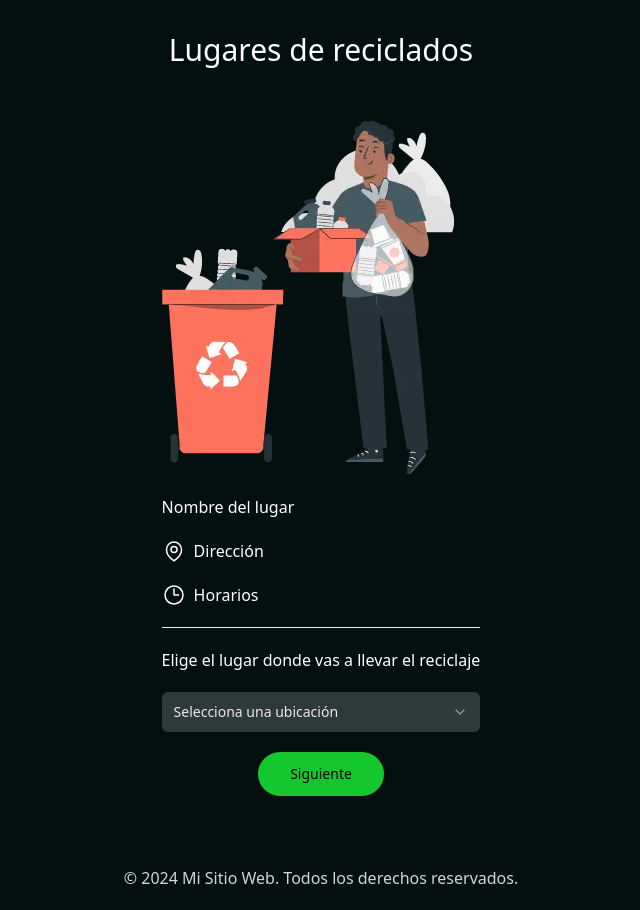
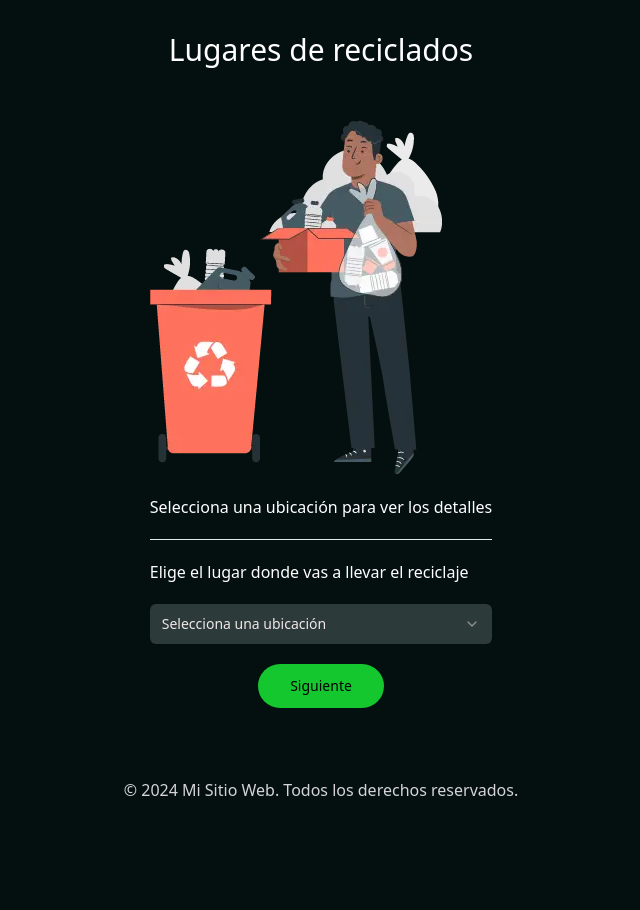
Before and after one commit to MatiasAguirre26/reciclaje-final, a Next.js app: page /recycle/locations in a window 1280 px wide. Shown: the whole page, without its empty margins (319-959 px from the left). After the commit the page ends 822 px from the top, so only its background shows below. Built offline with nearby package versions, Linux system fonts and the light colour scheme.

Commit message:
haciendo cambios para que se actualice en tiempo real los datos de la ubicacion que selecciono el usuario

```diff
--- a/src/app/recycle/locations/page.js
+++ b/src/app/recycle/locations/page.js
@@ -162,6 +162,84 @@
 // }
 
 'use client'
+// import styles from '@/styles/recycle-page.module.css';
+// import { MapPinIcon, ClockIcon } from '@heroicons/react/24/outline';
+// import Link from "next/link";
+// import { buttonVariants } from "@/components/ui/button";
+// import useRecycleStore from "@/app/stores/useRecycleStore"; // Importar Zustand
+// import {
+//     Select,
+//     SelectContent,
+//     SelectGroup,
+//     SelectItem,
+//     SelectLabel,
+//     SelectTrigger,
+//     SelectValue,
+// } from "@/components/ui/select";
+
+// export default function Locations() {
+//     const { setSelectedLocation } = useRecycleStore(); // Acceder al setter para guardar la ubicación
+
+//     const handleLocationChange = (value) => {
+//         // Guardar la ubicación seleccionada en el estado de Zustand
+//         const selectedLocation = locations.find((location) => location.value === value);
+//         setSelectedLocation(selectedLocation);
+//     };
+
+//     const locations = [
+//         { value: "location1", name: "Calle Falsa 123, Ciudad A", address: "Calle Falsa 123", hours: "9am - 5pm" },
+//         { value: "location2", name: "Avenida Siempreviva 742, Ciudad B", address: "Avenida Siempreviva 742", hours: "10am - 6pm" },
+//         { value: "location3", name: "Plaza Central, Ciudad C", address: "Plaza Central", hours: "8am - 4pm" },
+//         { value: "location4", name: "Barrio Verde, Ciudad D", address: "Barrio Verde", hours: "11am - 7pm" },
+//     ];
+
+//     return (
+//         <div className="mx-[30px] grid gap-[20px] justify-center my-8 text-white">
+//             <div className="mb-8 text-3xl text-center">
+//                 <h1>Lugares de reciclados</h1>
+//             </div>
+//             <div>
+//                 <img src='/assets/header.webp' alt='imagen-del-lugar'></img>
+//             </div>
+//             <p>Nombre del lugar</p>
+//             <div className="flex items-center">
+//                 <MapPinIcon className="w-6 h-6 mr-2" />
+//                 <p>Dirección</p>
+//             </div>
+//             <div className="flex items-center">
+//                 <ClockIcon className="w-6 h-6 mr-2" />
+//                 <p>Horarios</p>
+//             </div>
+//             <hr />
+//             <p>Elige el lugar donde vas a llevar el reciclaje</p>
+//             <div>
+//                 <Select onValueChange={handleLocationChange}>
+//                     <SelectTrigger className={`${styles.selectTrigger} w-[280px] text-black`}>
+//                         <SelectValue placeholder="Selecciona una ubicación" />
+//                     </SelectTrigger>
+//                     <SelectContent className={styles.selectContent}>
+//                         <SelectGroup>
+//                             <SelectLabel className={styles.selectLabel}>Ubicaciones de reciclaje</SelectLabel>
+//                             {locations.map((location) => (
+//                                 <SelectItem key={location.value} value={location.value} className={styles.selectItem}>
+//                                     <div className="flex items-center">
+//                                         <MapPinIcon className="w-4 h-4 mr-2" />
+//                                         <span>{location.name}</span>
+//                                     </div>
+//                                 </SelectItem>
+//                             ))}
+//                         </SelectGroup>
+//                     </SelectContent>
+//                 </Select>
+//             </div>
+//             <div className='text-center'>
+//                 <Link href="locations/1" className={buttonVariants({ variant: "blackText", size: "lg", className: "font-bold" })}>Siguiente</Link>
+//             </div>
+//         </div>
+//     );
+// }
+
+import { useState } from "react"; // Importar useState para manejar el estado local
 import styles from '@/styles/recycle-page.module.css';
 import { MapPinIcon, ClockIcon } from '@heroicons/react/24/outline';
 import Link from "next/link";
@@ -178,14 +256,17 @@ import {
 } from "@/components/ui/select";
 
 export default function Locations() {
+    const [currentLocation, setCurrentLocation] = useState(null); // Estado local para la ubicación seleccionada
     const { setSelectedLocation } = useRecycleStore(); // Acceder al setter para guardar la ubicación
 
+    // Manejar la selección de ubicación
     const handleLocationChange = (value) => {
-        // Guardar la ubicación seleccionada en el estado de Zustand
         const selectedLocation = locations.find((location) => location.value === value);
-        setSelectedLocation(selectedLocation);
+        setSelectedLocation(selectedLocation); // Guardar la ubicación en Zustand
+        setCurrentLocation(selectedLocation); // Actualizar el estado local para mostrar los detalles
     };
 
+    // Definir ubicaciones con dirección y horarios
     const locations = [
         { value: "location1", name: "Calle Falsa 123, Ciudad A", address: "Calle Falsa 123", hours: "9am - 5pm" },
         { value: "location2", name: "Avenida Siempreviva 742, Ciudad B", address: "Avenida Siempreviva 742", hours: "10am - 6pm" },
@@ -201,15 +282,24 @@ export default function Locations() {
             <div>
                 <img src='/assets/header.webp' alt='imagen-del-lugar'></img>
             </div>
-            <p>Nombre del lugar</p>
+
+            {/* Mostrar los datos dinámicos de la ubicación seleccionada */}
+            {currentLocation ? (
+                <>
+                    <p>{currentLocation.name}</p>
                     <div className="flex items-center">
                         <MapPinIcon className="w-6 h-6 mr-2" />
-                <p>Dirección</p>
+                        <p>{currentLocation.address}</p>
                     </div>
                     <div className="flex items-center">
                         <ClockIcon className="w-6 h-6 mr-2" />
-                <p>Horarios</p>
+                        <p>{currentLocation.hours}</p>
                     </div>
+                </>
+            ) : (
+                <p>Selecciona una ubicación para ver los detalles</p>
+            )}
+
             <hr />
             <p>Elige el lugar donde vas a llevar el reciclaje</p>
             <div>
@@ -232,8 +322,11 @@ export default function Locations() {
                     </SelectContent>
                 </Select>
             </div>
+
             <div className='text-center'>
-                <Link href="locations/1" className={buttonVariants({ variant: "blackText", size: "lg", className: "font-bold" })}>Siguiente</Link>
+                <Link href="locations/1" className={buttonVariants({ variant: "blackText", size: "lg", className: "font-bold" })}>
+                    Siguiente
+                </Link>
             </div>
         </div>
     );
```
Lines whose indentation alone changed are shown as unchanged.
